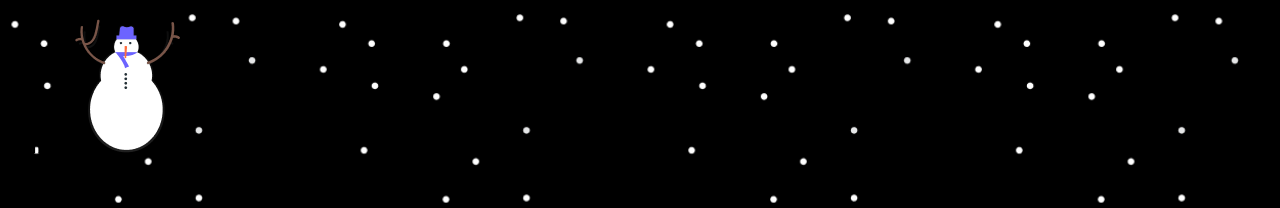
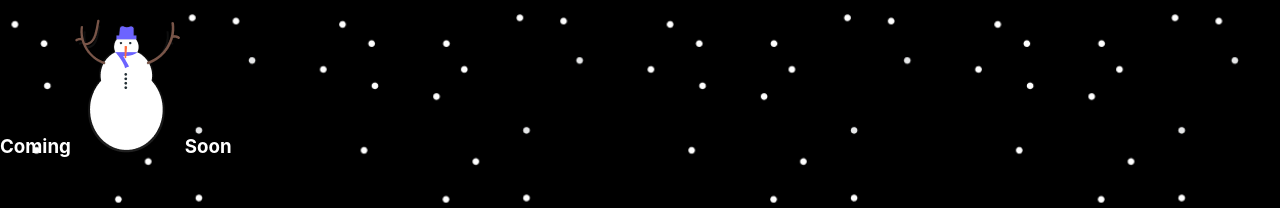
Before and after one commit to DevOlagboye/portfolio-coming-soon, a React (Create React App) app: page / in a window 1280 px wide. Shown: the top 208 px of the page. Built offline with nearby package versions, Linux system fonts and the light colour scheme.

Commit message:
Started styling the Comingsoon page

```diff
--- a/src/Components/ComingSoonPage/ComingSoonPage.css
+++ b/src/Components/ComingSoonPage/ComingSoonPage.css
@@ -0,0 +1,3 @@
+.text {
+    color: #fff;
+}
--- a/src/Components/ComingSoonPage/ComingSoonPage.jsx
+++ b/src/Components/ComingSoonPage/ComingSoonPage.jsx
@@ -5,7 +5,7 @@ import penGuin from "../../assets/peguin.png";
 const ComingSoonPage = () => {
   return (
     <div>
-      <h3>
+      <h3 className="text">
         Coming <img src={penGuin} alt="" /> Soon
       </h3>
     </div>
```
